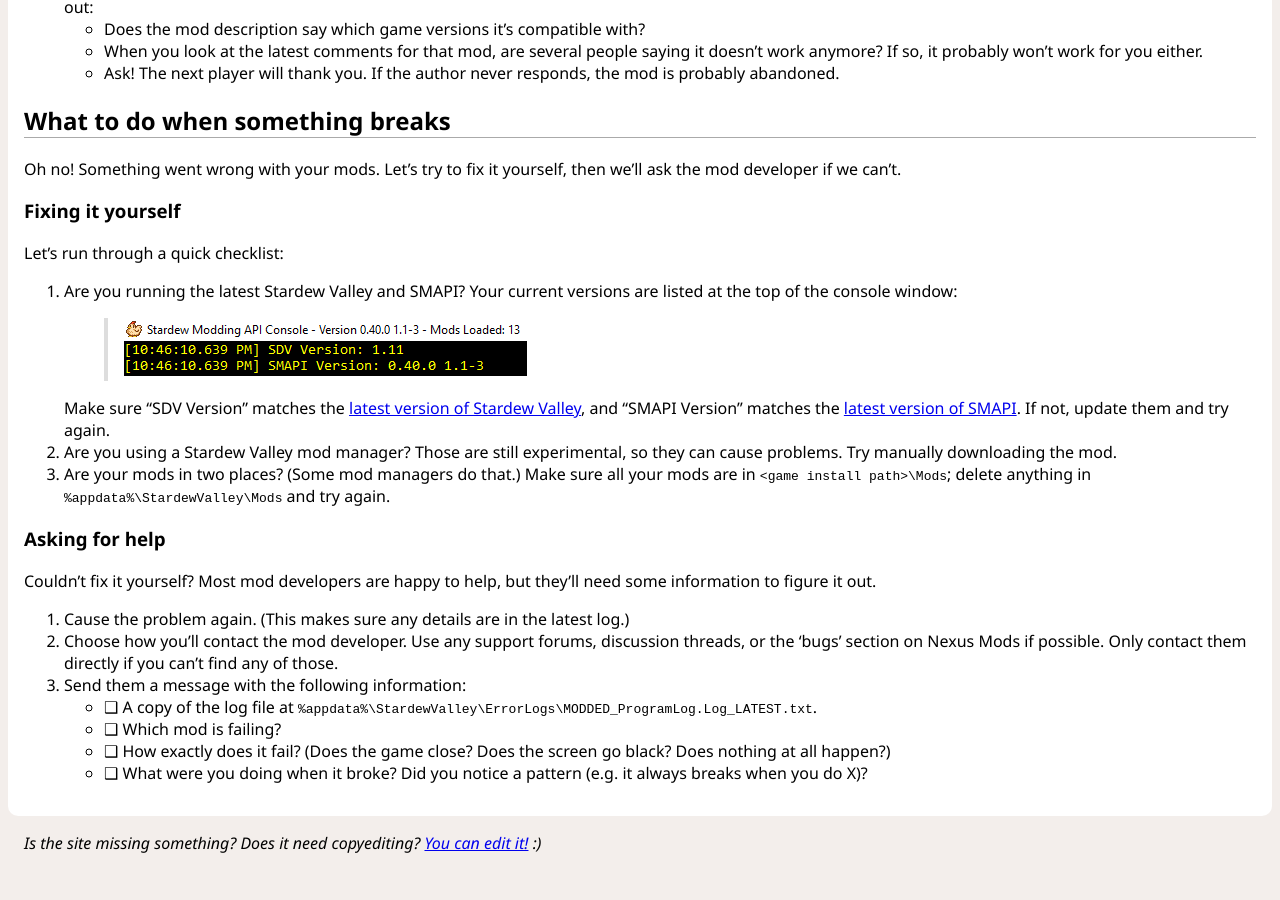
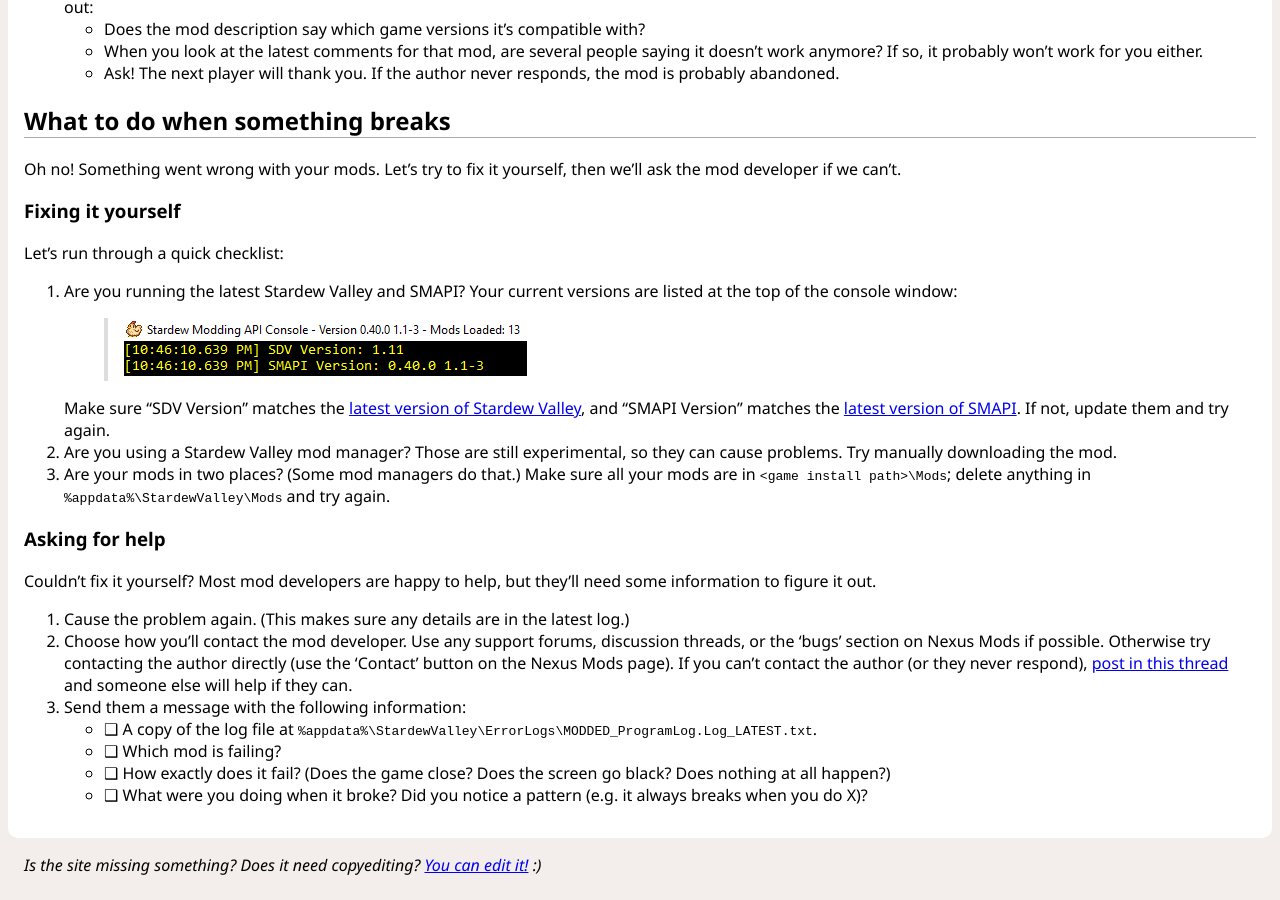
Before and after one commit to Pathoschild/canimod.github.io, a Jekyll site: the page built from guides/using-mods.md, in a window 1280 px wide and 900 px high, scrolled down 2194 px. Built offline with Jekyll 4.4.1, drawn with Linux system fonts in a browser that asks for light colours; before the commit the page ends 3072 px from its top, so only the background shows below that.

Commit message:
suggest forums for support if the mod developer never responds
Per Entoarox's suggestion.

```diff
--- a/guides/using-mods.md
+++ b/guides/using-mods.md
@@ -127,10 +127,12 @@
 to figure it out.
 
 1. Cause the problem again. (This makes sure any details are in the latest log.)
-3. Choose how you'll contact the mod developer. Use any support forums, discussion threads, or the
-   'bugs' section on Nexus Mods if possible. Only contact them directly if you can't find any of
-   those.
-4. Send them a message with the following information:
+2. Choose how you'll contact the mod developer. Use any support forums, discussion threads, or the
+   'bugs' section on Nexus Mods if possible. Otherwise try contacting the author directly (use the
+   'Contact' button on the Nexus Mods page). If you can't contact the author (or they never respond),
+   [post in this thread](http://community.playstarbound.com/threads/dos-and-donts-of-reporting-issues-with-smapi-mods.125211/)
+   and someone else will help if they can.
+3. Send them a message with the following information:
    * ❑ A copy of the log file at `%appdata%\StardewValley\ErrorLogs\MODDED_ProgramLog.Log_LATEST.txt`.
    * ❑ Which mod is failing?
    * ❑ How exactly does it fail? (Does the game close? Does the screen go black? Does nothing at
```
